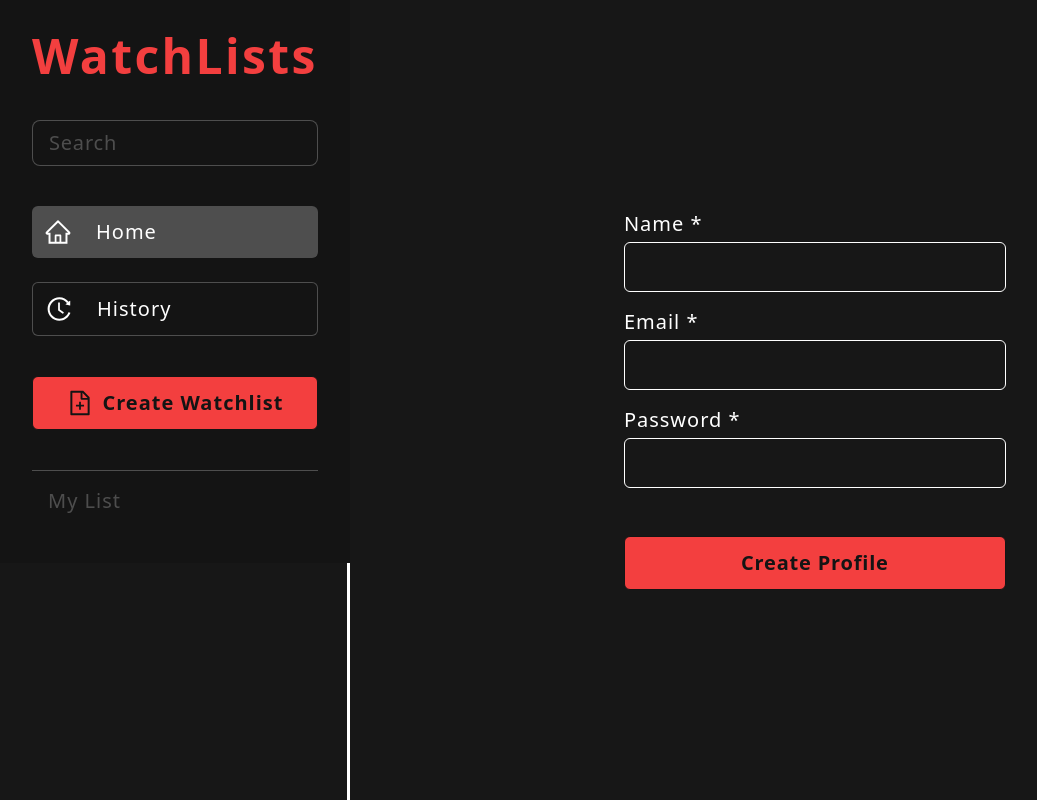
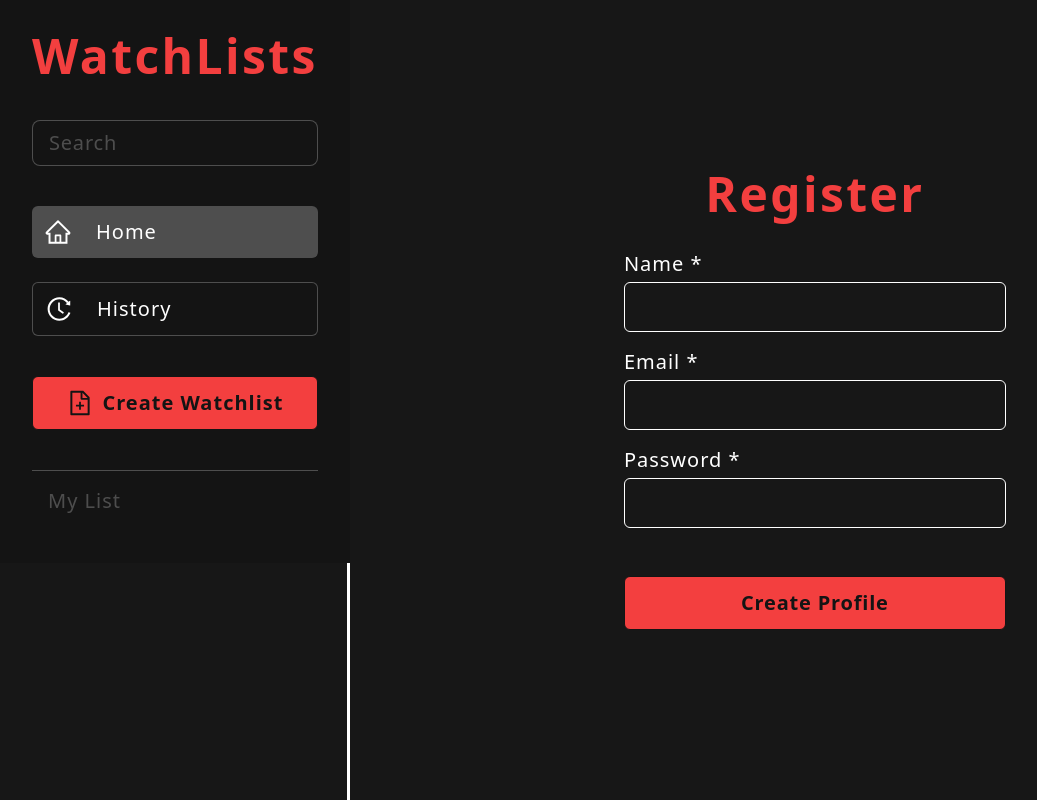
Before and after one commit to ashmeetsmonga/watchlist-react, a React (Vite) app in the folder client/: page /register in a window 1280 px wide. Shown: the whole page, without its empty margins (0-1037 px from the left). Built offline with nearby package versions, Linux system fonts and the light colour scheme; no server answers.

Commit message:
added register mutation

```diff
--- a/client/src/components/Register.jsx
+++ b/client/src/components/Register.jsx
@@ -1,17 +1,39 @@
 import React, { useState } from "react";
+import { useMutation } from "react-query";
+import axios from "axios";
 
 const Register = () => {
 	const [name, setName] = useState("");
 	const [email, setEmail] = useState("");
 	const [password, setPassword] = useState("");
 
+	const { mutate } = useMutation(
+		async ({ name, email, password }) => {
+			const { data } = await axios.post("http://localhost:5000/api/auth/register", {
+				name,
+				email,
+				password,
+			});
+			return data;
+		},
+		{
+			onSuccess: (data) => {
+				console.log("Success", data);
+			},
+			onError: (error) => {
+				console.log("error", error);
+			},
+		}
+	);
+
 	const handleSubmit = (e) => {
 		e.preventDefault();
-		console.log(name, email, password);
+		mutate({ name, email, password });
 	};
 
 	return (
-		<div className='w-full flex justify-center items-center outline outline-white'>
+		<div className='w-full flex flex-col gap-8 justify-center items-center outline outline-white'>
+			<h1 className='text-5xl text-primary font-extrabold'>Register</h1>
 			<form className='flex flex-col gap-4' onSubmit={handleSubmit}>
 				<div className='flex flex-col gap-1'>
 					<label className='text-white text-xl'>Name *</label>
```
